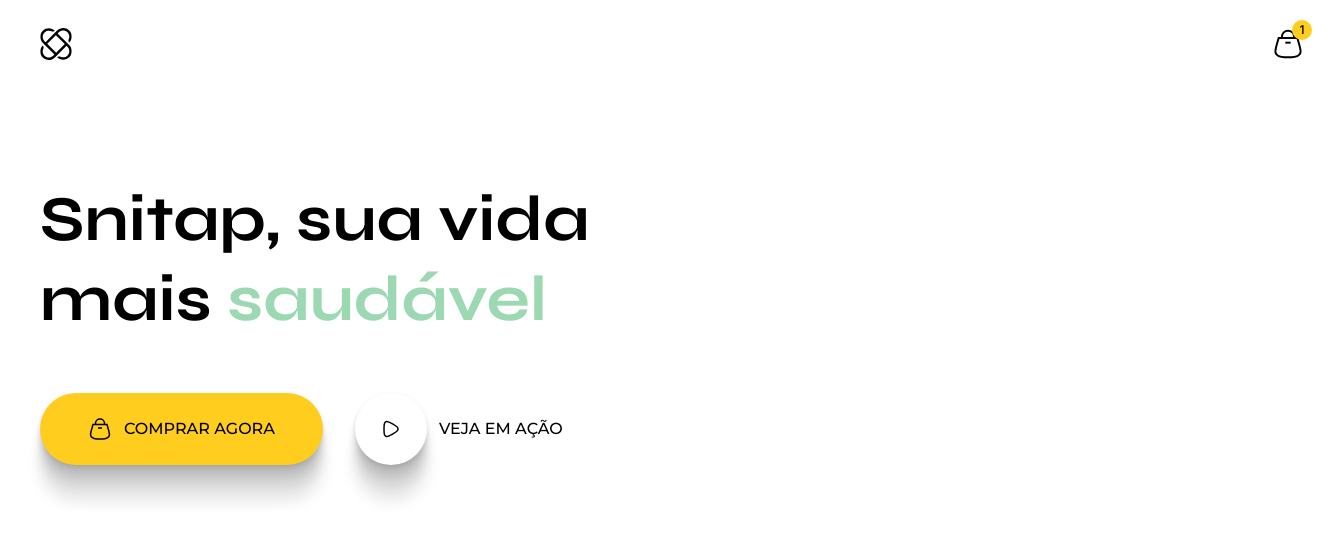
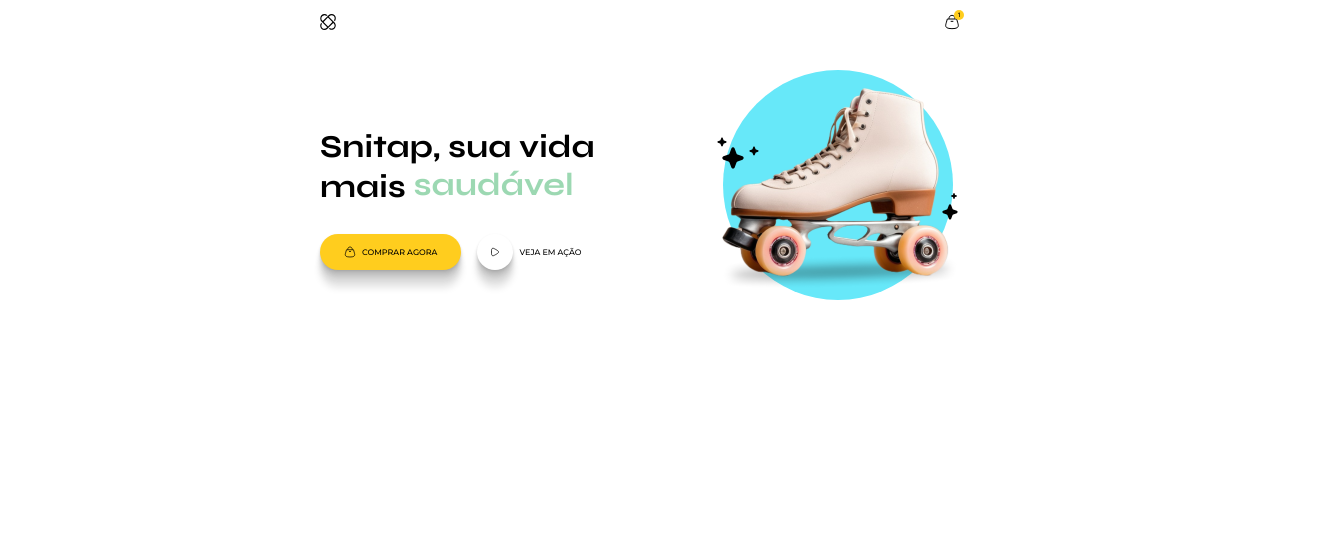
Before and after one commit to Fellipeeduardodev/projeto-lp-de-patins, a plain HTML site: page index.html in a window 1280 px wide. Shown: the whole page, 1336 px wide, since content can reach past the window. Drawn offline with Linux system fonts and the light colour scheme.

Commit message:
animate hero img

```diff
--- a/index.html
+++ b/index.html
@@ -50,6 +50,15 @@
           </a>
         </div>
       </div>
+
+      <div>
+        <div class="content">
+          <img src="assets/hero/ellipse.svg" alt="">
+          <img src="assets/hero/patins-image.png" alt="">
+          <img src="assets/hero/stars-1.svg" alt="">
+          <img src="assets/hero/stars-2.svg" alt="">
+        </div>
+      </div>
     </section>
   </body>
 </html>
--- a/styles/global.css
+++ b/styles/global.css
@@ -31,6 +31,10 @@ button {
   font: 500 1rem/1.5 var(--ff-base);
 }
 
+html {
+  zoom: 0.5;
+}
+
 h1,
 h2 {
   font-family: "Syne", sans-serif;
--- a/styles/hero.css
+++ b/styles/hero.css
@@ -3,6 +3,11 @@ section.hero {
   width: 100%;
   padding: 2.5rem 2rem;
   margin-inline: auto;
+
+  display: flex;
+  align-items: center;
+  justify-content: space-between;
+  overflow: hidden;
 
   & h1 {
     max-width: 40rem;
@@ -10,7 +15,6 @@ section.hero {
 
   & h1 div {
     display: inline-block;
-    /* border: 2px lime solid; */
     overflow: hidden;
     height: 5rem;
     width: min-content;
@@ -34,7 +38,7 @@ section.hero {
     /* border: 1px solid red; */
     display: block;
 
-    animation: slideUp 6s infinite ease;
+    animation: slideUp 5s 2s infinite ease;
   }
 
   /* buttons */
@@ -77,6 +81,77 @@ section.hero {
         0 20px 12px rgb(0 0 0 / 0.1),
         0 36px 15px rgb(0 0 0 / 0.1);
     }
+  }
+
+  /* patins */
+  & > div:nth-child(2) {
+    display: block;
+    width: 100%;
+    max-width: 30.5rem;
+    height: 30.5rem;
+
+    & .content {
+      width: 100%;
+      height: 100%;
+      position: relative;
+    }
+
+    & img {
+      position: absolute;
+      width: 100%;
+    }
+
+    & img[src*="ellipse"] {
+      width: 94%;
+      top: 3%;
+      left: 3%;
+
+      transform: translateX(200%);
+      animation: SlideIn 3s 200ms ease both;
+    }
+
+    & img[src*="patins"] {
+      z-index: 1;
+      transform: translateX(200%);
+      animation: SlideIn 3s ease forwards;
+    }
+
+    & img[src*="stars-1"] {
+      max-width: 5.5rem;
+      top: 30%;
+      z-index: 0;
+
+      opacity: 0;
+      transform: translateX(400%);
+      animation:
+        SlideIn 2s 800ms ease both,
+        appear 100ms 800ms both;
+    }
+
+    & img[src*="stars-2"] {
+      max-width: 2.5rem;
+      right: 0;
+      bottom: 35%;
+
+      transform: translateX(400%);
+      animation: SlideIn 2.2s 800ms ease both;
+    }
+  }
+}
+
+@keyframes SlideIn {
+  50% {
+    transform: translateX(-20px);
+  }
+
+  100% {
+    transform: translateX(0);
+  }
+}
+
+@keyframes appear {
+  to {
+    opacity: 1;
   }
 }
 
```
